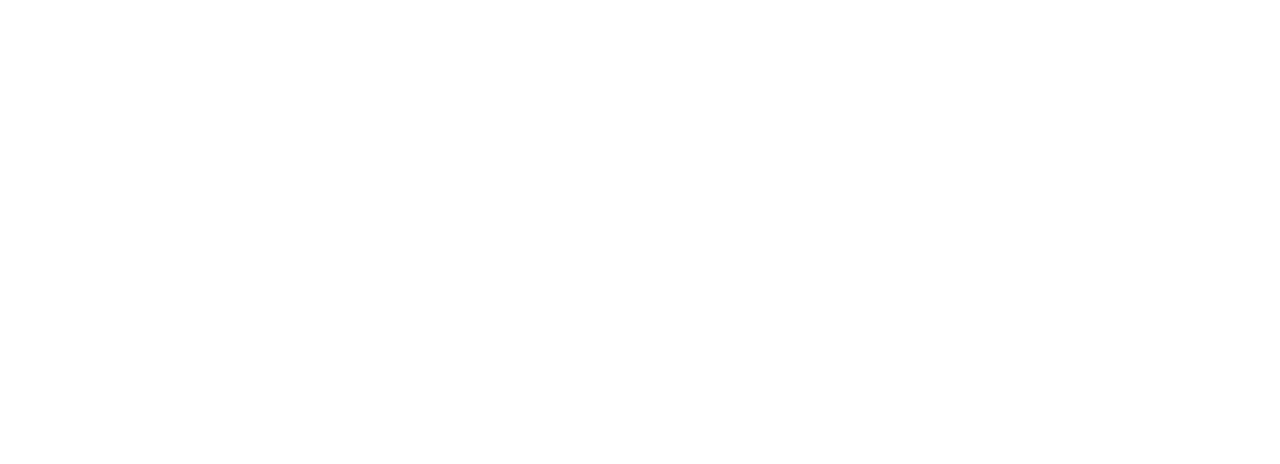
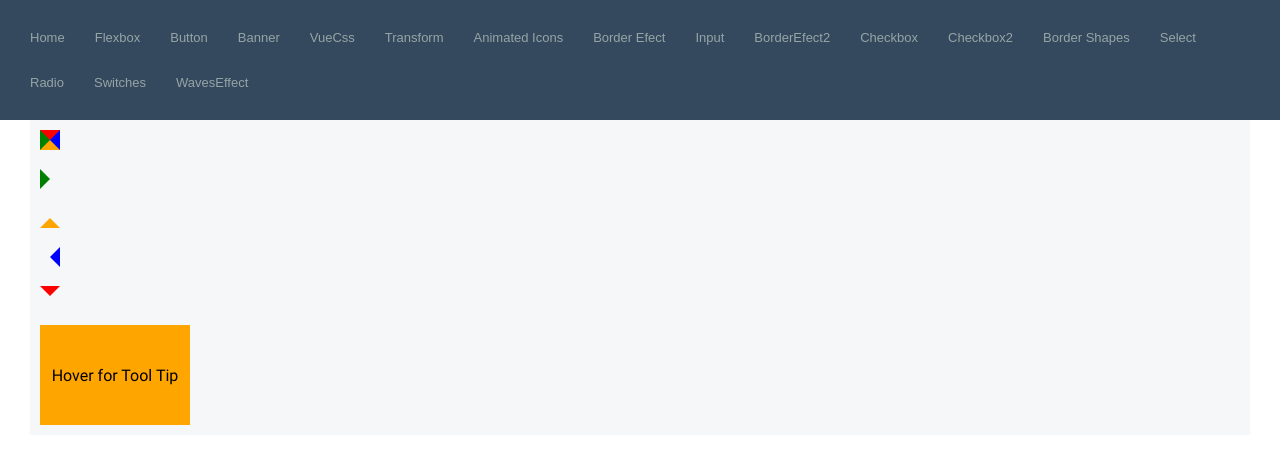
Before and after one commit to metinsut/exercises, a Vue app: page /bordershapes in a window 1280 px wide. Shown: the top 464 px of the page. Built offline with nearby package versions, Linux system fonts and the light colour scheme.

Commit message:
borderShape~hoverToolTip

```diff
--- /dev/null
+++ b/src/components/Bordershapes.vue
@@ -0,0 +1,133 @@
+<template>
+    <div class="home">
+        <v-header></v-header>
+        <div class="wrapper">
+            <div class="border1"></div>
+            <br>
+            <div class="border2"></div>
+            <br>
+            <div class="border3"></div>
+            <br>
+            <div class="border4"></div>
+            <br>
+            <div class="border5"></div>
+            <br>
+            <div class="tooltip">
+                <p>Hover for Tool Tip</p>
+                <div class="tooltiptext">
+                    <p>Tool Tip</p>
+                    <div class="arrow"></div>
+                </div>
+            </div>
+        </div>
+    </div>
+</template>
+
+<script>
+    import header from "@/components/layout/header";
+
+    export default {
+        name: "home",
+        components: {
+            "v-header": header
+        },
+        data() {
+            return {
+                msg: "Welcome to Your Vue.js App"
+            };
+        }
+    };
+</script>
+
+<!-- Add "scoped" attribute to limit CSS to this component only -->
+<style lang="scss" scoped>
+    @import "../assets/common/common";
+    .border1 {
+        height: 0;
+        width: 0;
+        border: medium solid white;
+        border-width: 10px 10px 10px 10px;
+        border-color: red blue orange green;
+    }
+
+
+    .border2 {
+        height: 0;
+        width: 0;
+        border: medium solid white;
+        border-width: 10px 10px 10px 10px;
+        border-color: transparent transparent transparent green;
+    }
+
+
+    .border3 {
+        height: 0;
+        width: 0;
+        border: medium solid white;
+        border-width: 10px 10px 10px 10px;
+        border-color: transparent transparent orange transparent;
+    }
+
+
+    .border4 {
+        height: 0;
+        width: 0;
+        border: medium solid white;
+        border-width: 10px 10px 10px 10px;
+        border-color: transparent blue transparent transparent;
+    }
+
+
+    .border5 {
+        height: 0;
+        width: 0;
+        border: medium solid white;
+        border-width: 10px 10px 10px 10px;
+        border-color: red transparent transparent transparent;
+    }
+
+
+    .tooltip {
+        position: relative;
+        width: 150px;
+        height: 100px;
+        background-color: orange;
+        display: flex;
+        justify-content: center;
+        align-items: center;
+        .test {
+            width: 20px;
+            height: 20px;
+            background-color: teal;
+        }
+
+        .tooltiptext {
+        visibility: hidden;
+        background-color: #555;
+        color: #fff;
+        border-radius: 13px;
+        padding: 13px;
+        position: absolute;
+        top:-60px;
+        z-index: 1;
+        opacity: 0;
+        transition: opacity 1s;
+        display: flex;
+        justify-content: center;
+        .arrow {
+            position: absolute;
+            width: 0;
+            height: 0;
+            bottom:-20px;
+        border-width: 10px;
+        border-style: solid;
+        border-color: #555 transparent transparent transparent;
+        }
+        }
+
+        &:hover .tooltiptext {
+        visibility: visible;
+        opacity: 1;
+     }
+    }
+</style>
--- a/src/components/SlideShow.vue
+++ /dev/null
@@ -1,138 +0,0 @@
-<template>
-  <div class="home">
-    <v-header></v-header>
-    <div class="wrapper">
-      <div class="sliderContainer">
-
-        <div class="mySlides fade">
-          <div class="numbertext">1 / 3</div>
-          <img src="../assets/images/image1.jpg" style="width:50%">
-          <!-- <div class="image">
-          </div> -->
-          <div class="text">Caption Text</div>
-        </div>
-
-        <div class="mySlides fade">
-          <div class="numbertext">2 / 3</div>
-          <img src="../assets/images/image2.jpg" style="width:50%">
-          <!-- <div class="image">
-          </div> -->
-          <div class="text">Caption Text</div>
-        </div>
-
-        <div class="mySlides fade">
-          <div class="numbertext">3 / 3</div>
-          <img src="../assets/images/image3.jpg" style="width:50%">
-          <!-- <div class="image">
-          </div> -->
-          <div class="text">Caption Text</div>
-        </div>
-
-        <a class="prev" onclick="plusSlides(-1)">&#10094;</a>
-        <a class="next" onclick="plusSlides(1)">&#10095;</a>
-
-      </div>
-
-      <br>
-
-      <div style="text-align:center">
-        <span class="dot" onclick="currentSlide(1)"></span>
-        <span class="dot" onclick="currentSlide(2)"></span>
-        <span class="dot" onclick="currentSlide(3)"></span>
-      </div>
-
-    </div>
-  </div>
-</template>
-
-<script>
-import header from '@/components/layout/header'
-export default {
-  name: 'home',
-  components: {'v-header':header},
-  data () {
-    return {
-      msg: 'Welcome to Your Vue.js App',
-      images: [
-        {
-          "img": "./assets/images/image1.jpg"
-        },
-        {
-          "img": "./assets/images/image2.jpg",
-        },
-        {
-          "img": "./assets/images/image3.jpg"
-        }
-      ]
-    }
-  }
-}
-</script>
-
-<!-- Add "scoped" attribute to limit CSS to this component only -->
-<style lang="scss" scoped>
-@import "../assets/common/common";
-
-.wrapper {
-  position: relative;
-  .sliderContainer {
-    max-width: 1000px;
-    position: relative;
-    margin: auto;
-    .mySlides {
-      display: none;
-      .text {
-        color: #f2f2f2;
-        font-size: 15px;
-        padding: 8px 12px;
-        position: absolute;
-        bottom: 8px;
-        width: 100%;
-        text-align: center;
-      }
-      .numbertext {
-        color: #f2f2f2;
-        font-size: 12px;
-        padding: 8px 12px;
-        position: absolute;
-        top: 0;
-      }
-    }
-    .dot {
-      cursor:pointer;
-      height: 13px;
-      width: 13px;
-      margin: 0 2px;
-      background-color: #bbb;
-      border-radius: 50%;
-      display: inline-block;
-      transition: background-color 0.6s ease;
-    }
-    .active, .dot:hover {
-      background-color: #717171;
-    }
-  }
-  .prev, .next {
-    cursor: pointer;
-    position: absolute;
-    top: 50%;
-    width: auto;
-    margin-top: -22px;
-    padding: 16px;
-    color: white;
-    font-weight: bold;
-    font-size: 18px;
-    transition: 0.6s ease;
-    border-radius: 0 3px 3px 0;
-    &.next {
-      right: 0;
-      border-radius: 3px 0 0 3px;
-    }
-    &.prev:hover, .next:hover {
-      background-color: rgba(0,0,0,0.8);
-    }
-  }
-}
-
-
-</style>
--- a/src/components/layout/header.vue
+++ b/src/components/layout/header.vue
@@ -15,7 +15,7 @@
         <router-link class="borderEfect2" to="/borderefect2">BorderEfect2</router-link>
         <router-link class="checkbox" to="/checkbox">Checkbox</router-link>
         <router-link class="checkbox2" to="/checkbox2">Checkbox2</router-link>
-        <router-link class="slideshow" to="/slideshow">SlideShow</router-link>
+        <router-link class="bordershapes" to="/bordershapes">Border Shapes</router-link>
         <router-link class="select" to="/select">Select</router-link>
         <router-link class="radio" to="/radio">Radio</router-link>
         <router-link class="switches" to="/switches">Switches</router-link>
--- a/src/router/index.js
+++ b/src/router/index.js
@@ -12,7 +12,7 @@
 import Input from '@/components/Input'
 import BorderEfect2 from '@/components/BorderEfect2'
 import CheckBox from '@/components/CheckBox'
-import SlideShow from '@/components/SlideShow'
+import Bordershapes from '@/components/Bordershapes'
 import Select from '@/components/Select'
 import Radio from '@/components/Radio'
 import Checkbox2 from '@/components/Checkbox2'
@@ -85,9 +85,9 @@
       component: CheckBox
     },
     {
-      path: '/slideshow',
-      name: 'SlideShow',
-      component: SlideShow
+      path: '/bordershapes',
+      name: 'Bordershapes',
+      component: Bordershapes
     },
     {
       path: '/select',
```
